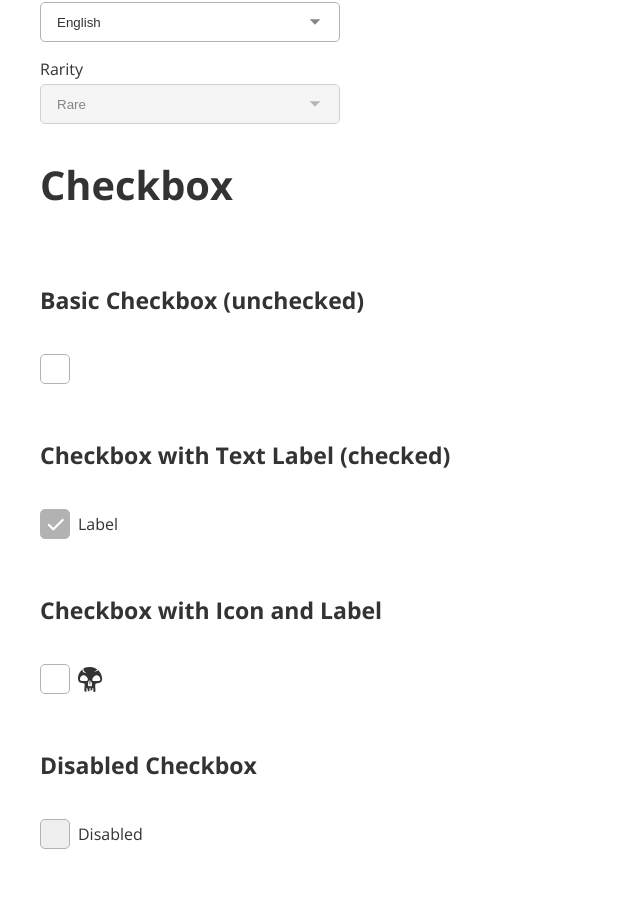
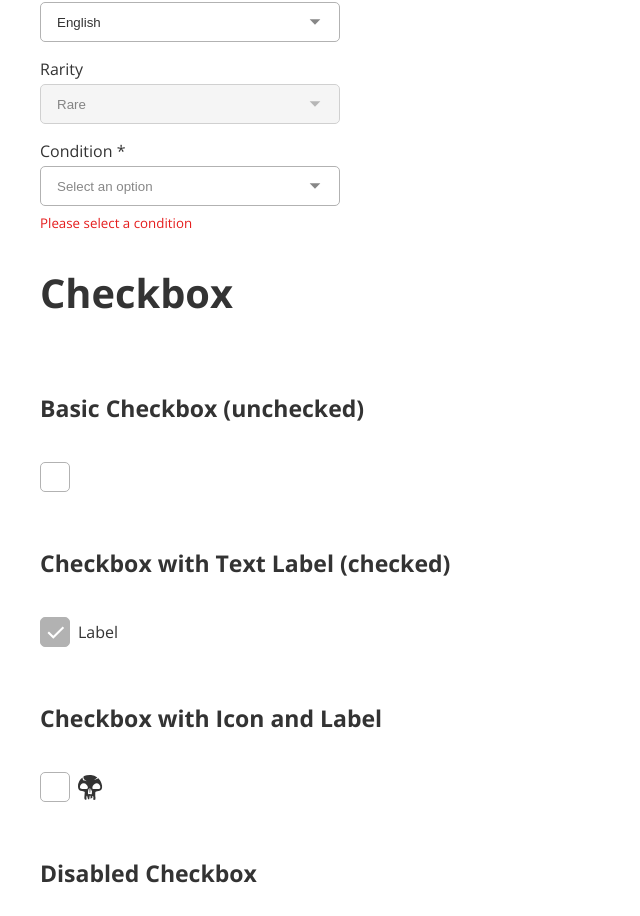
Before and after one commit to gabrieledarrigo/mtg-collection, a Next.js app: page /components in a window 1280 px wide. Shown: the part 3700-4616 px from the top of the page, without its empty margins (0-640 px from the left). Built offline with nearby package versions, Linux system fonts and the light colour scheme.

Commit message:
Improve Select to show an error message

```diff
--- a/src/app/components/Select/Select.module.css
+++ b/src/app/components/Select/Select.module.css
@@ -128,3 +128,9 @@
   color: var(--color-neutral-600);
   font-size: var(--size-16);
 }
+
+.select__error {
+  margin-top: var(--spacing-0-25);
+  font-size: var(--size-small);
+  color: var(--color-danger);
+}
--- a/src/app/components/Select/Select.tsx
+++ b/src/app/components/Select/Select.tsx
@@ -18,6 +18,8 @@ export type SelectProps = {
   label?: string;
   placeholder?: string;
   disabled?: boolean;
+  error?: string;
+  required?: boolean;
 };
 
 export function Select({
@@ -27,6 +29,8 @@ export function Select({
   label,
   placeholder = "Select an option",
   disabled = false,
+  error,
+  required = false,
 }: SelectProps) {
   const [inputValue, setInputValue] = useState("");
   const [open, setOpen] = useState(false);
@@ -74,7 +78,10 @@ export function Select({
   return (
     <Field.Root className={styles.select}>
       {label && (
-        <Field.Label className={styles.select__label}>{label}</Field.Label>
+        <Field.Label className={styles.select__label}>
+          {label}
+          {required && " *"}
+        </Field.Label>
       )}
       <Combobox.Root<SelectOption>
         open={open}
@@ -118,7 +125,7 @@ export function Select({
                     <Combobox.ItemIndicator
                       className={styles["select__item-indicator"]}
                     >
-                      ✓
+                      <Icon name={IconName.CHECK} size={16} />
                     </Combobox.ItemIndicator>
                   </Combobox.Item>
                 ))}
@@ -132,6 +139,11 @@ export function Select({
           </Combobox.Positioner>
         </Combobox.Portal>
       </Combobox.Root>
+      {error && (
+        <Field.Error className={styles.select__error} match={true}>
+          {error}
+        </Field.Error>
+      )}
     </Field.Root>
   );
 }
--- a/src/app/components/page.tsx
+++ b/src/app/components/page.tsx
@@ -400,6 +400,20 @@ export default function Home() {
             label="Rarity"
             disabled
           />
+
+          <Select
+            options={[
+              { value: "nm", label: "Near Mint" },
+              { value: "lp", label: "Lightly Played" },
+              { value: "mp", label: "Moderately Played" },
+              { value: "hp", label: "Heavily Played" },
+            ]}
+            value=""
+            onChange={() => {}}
+            label="Condition"
+            required
+            error="Please select a condition"
+          />
         </div>
 
         <h2>Checkbox</h2>
```
Also changed, not shown: 2 other files (tests, documents, lock files or other folders).
